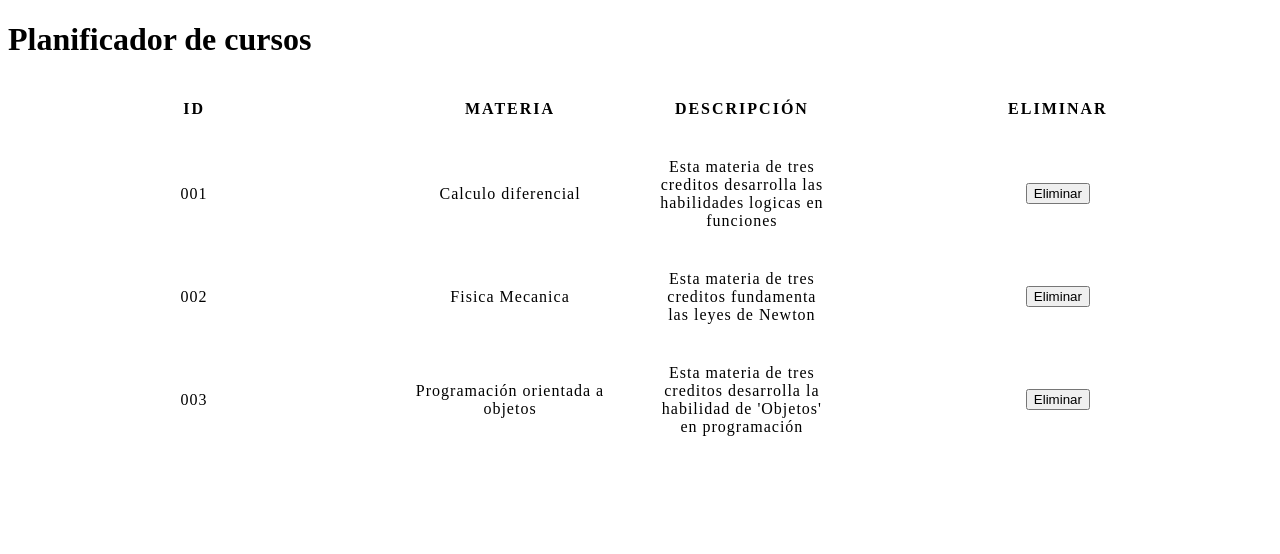
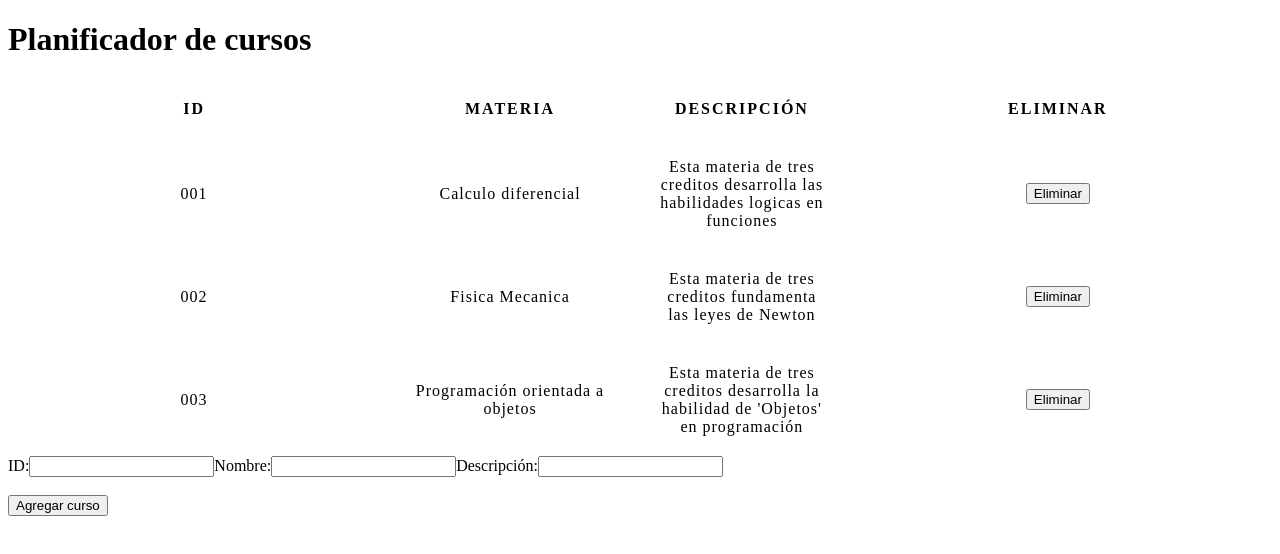
Before and after one commit to Edwinguty2/01-React, a React (Create React App) app: page / in a window 1280 px wide. Shown: the top 554 px of the page. Built offline with nearby package versions, Linux system fonts and the light colour scheme.

Commit message:
poner componentes necesarios de html

```diff
--- a/src/App.js
+++ b/src/App.js
@@ -50,6 +50,35 @@ export const CourseList = () => {
                     {filasTabla}
                 </tbody>
             </table>
-        </div>
+
+            <form >
+                <label>
+                ID:
+                <input
+                    type="number"
+                    id="id"
+
+                />
+                </label>
+                <label>
+                Nombre:
+                <input
+                    type="text"
+                    id="nombre"
+
+                />
+                </label>
+                <label>
+               Descripción:
+                <input
+                    type="text"
+                    id="descripcion"
+
+                />
+                </label>
+            </form> <br></br>
+            <button>Agregar curso</button>
+    </div>
+
     )
 };
```
